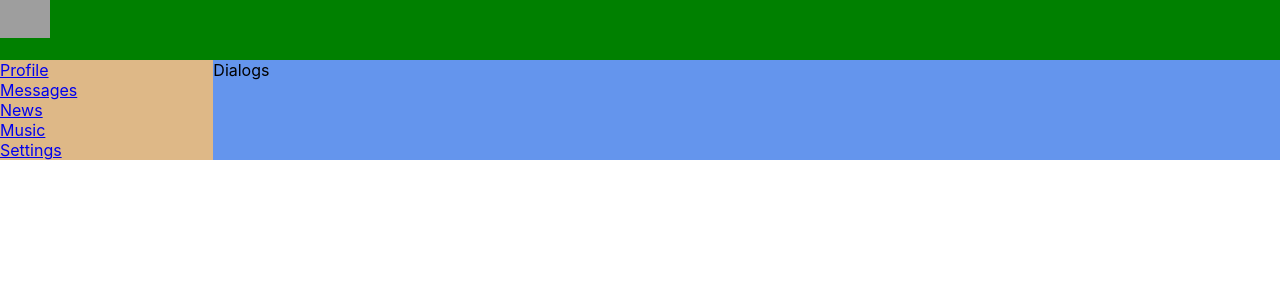
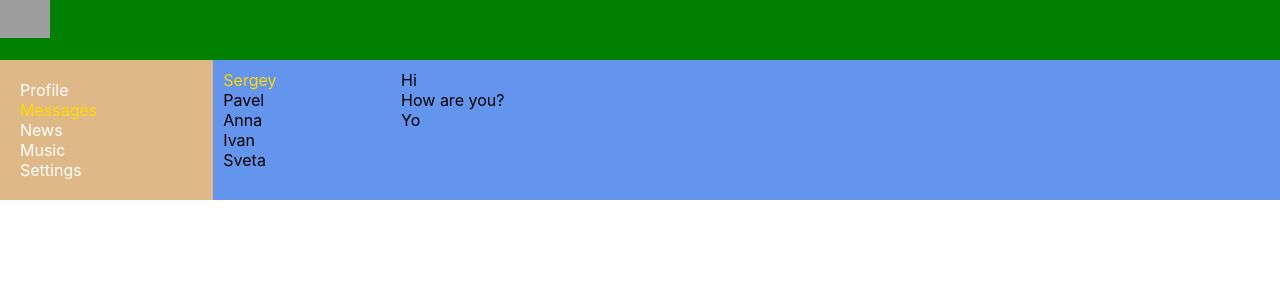
Before and after one commit to bulbazavr1024/First-React-App, a React (Create React App) app: page /dialogs in a window 1280 px wide. Shown: the top 300 px of the page. Built offline with nearby package versions, Linux system fonts and the light colour scheme; grey boxes are pictures that could not be loaded.

Commit message:
After adding messages and NavLink

```diff
--- a/src/components/Dialogs/Dialogs.jsx
+++ b/src/components/Dialogs/Dialogs.jsx
@@ -4,7 +4,33 @@ import s from './Dialogs.module.css';
 const Dialogs = (props) => {
     return (
         <div className={s.content}>
-            Dialogs
+            <div className={s.dialogs}>
+                <div className={s.dialogsItems}>
+                    <div className={s.dialog + ' ' + s.active}>
+                        Sergey
+                    </div>
+                    <div className={s.dialog}>
+                        Pavel
+                    </div>
+                    <div className={s.dialog}>
+                        Anna
+                    </div>
+                    <div className={s.dialog}>
+                        Ivan
+                    </div>
+                    <div className={s.dialog}>
+                        Sveta
+                    </div>
+
+
+
+                </div>
+                <div className={s.messages}>
+                    <div className="message">Hi</div>
+                    <div className="message">How are you?</div>
+                    <div className="message">Yo</div>
+                </div>
+            </div>
         </div>
 
     )
--- a/src/components/Dialogs/Dialogs.module.css
+++ b/src/components/Dialogs/Dialogs.module.css
@@ -0,0 +1,24 @@
+.dialogs {
+    display: grid;
+    grid-template-columns: 2fr 10fr;
+}
+
+.dialogsItems {
+    padding: 10px;
+}
+
+.dialog {
+
+}
+
+.dialogsItems .active {
+   color: gold;
+}
+
+.messages {
+    padding: 10px;
+}
+
+.message {
+
+}
--- a/src/components/Navbar/Navbar.jsx
+++ b/src/components/Navbar/Navbar.jsx
@@ -1,23 +1,25 @@
 import React from 'react';
 import s from './Navbar.module.css';
+import {NavLink} from "react-router-dom";
+
 
 const Navbar = () => {
     return (
         <nav className={s.nav}>
             <div className={s.item}>
-                <a href="/profile">Profile</a>
+                <NavLink to="/profile" activeClassName={s.active}>Profile</NavLink>
             </div>
             <div className={s.item}>
-                <a href="/dialogs">Messages</a>
+                <NavLink to="/dialogs" activeClassName={s.active}>Messages</NavLink>
             </div>
             <div className={s.item}>
-                <a href="/news">News</a>
+                <NavLink to="/news" activeClassName={s.active}>News</NavLink>
             </div>
             <div className={s.item}>
-                <a href="/music">Music</a>
+                <NavLink to="/music" activeClassName={s.active} >Music</NavLink>
             </div>
             <div className={s.item}>
-                <a href="/settings">Settings</a>
+                <NavLink to="/settings" activeClassName={s.active}>Settings</NavLink>
             </div>
 
         </nav>
--- a/src/components/Navbar/Navbar.module.css
+++ b/src/components/Navbar/Navbar.module.css
@@ -1,8 +1,14 @@
 .nav {
     grid-area: n;
     background-color: burlywood;
+    padding: 20px;
 }
 
-.item {
+.item a {
     color: white;
+    text-decoration: none;
 }
+
+.item a.active {
+    color: gold;
+}
```
Also changed, not shown: 1 other file (tests, documents, lock files or other folders).
